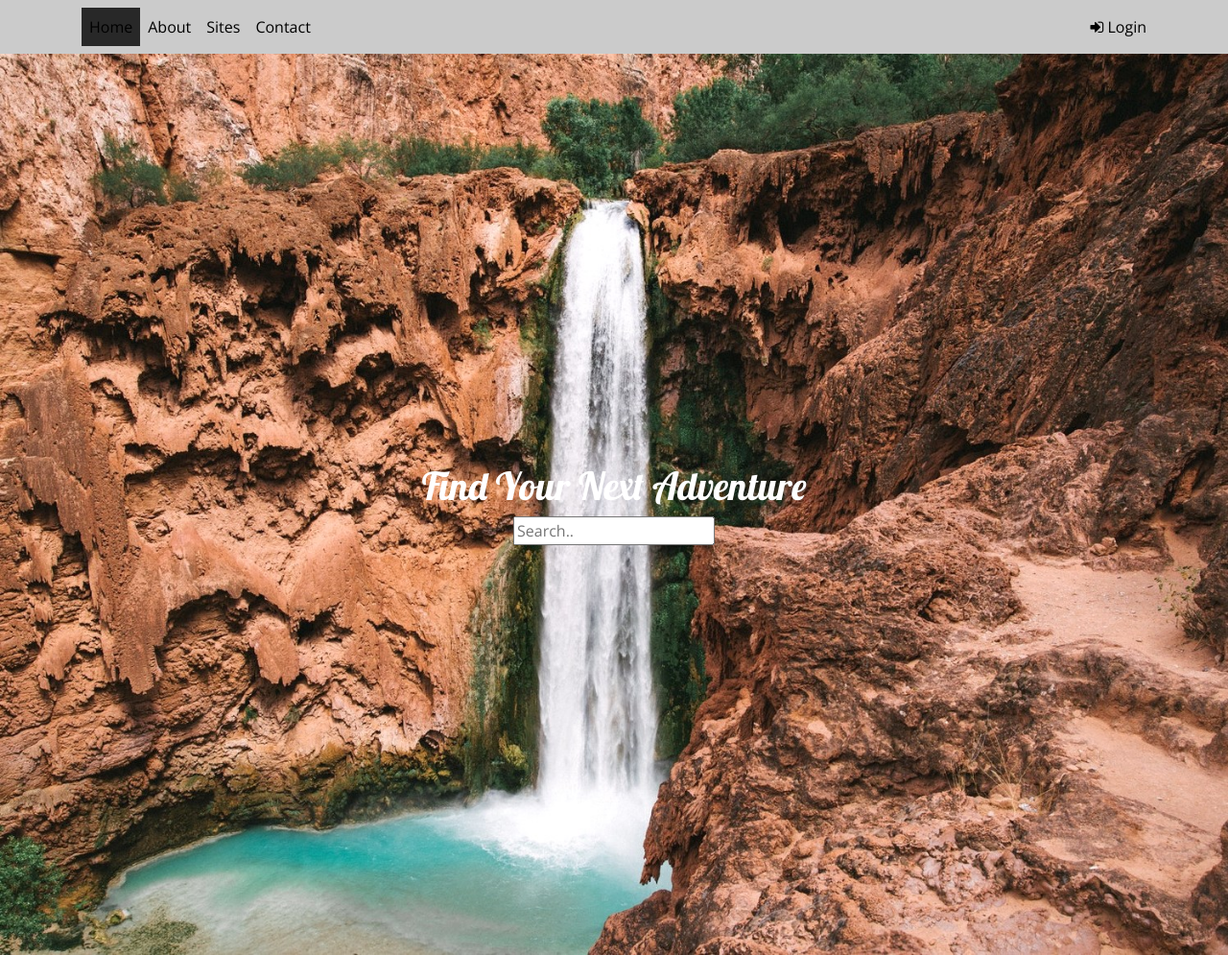
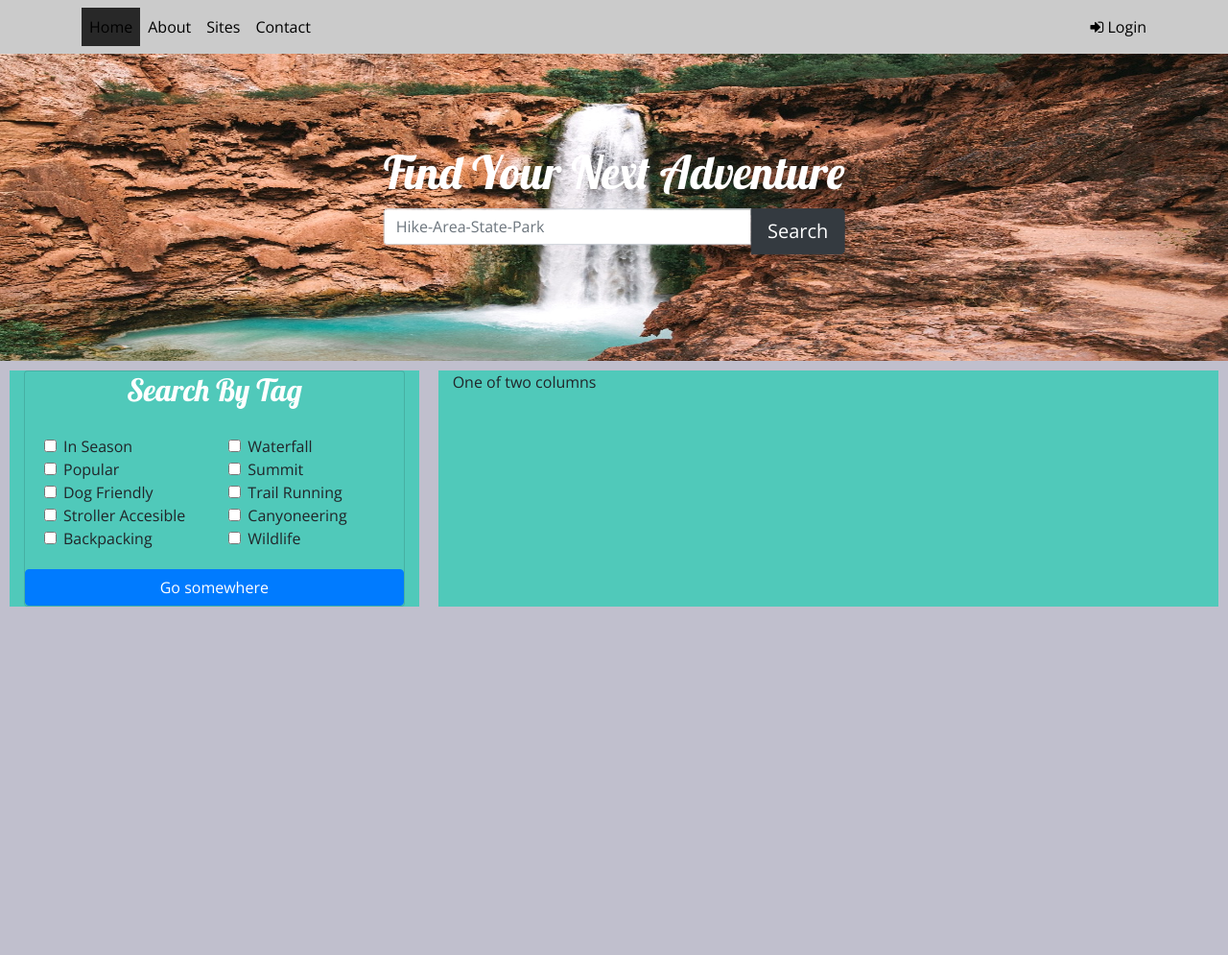
Before and after one commit to the-vagabond-blonde/hikeaz, a website: page index.html in a window 1280 px wide. Shown: the whole page at 96% size. After the commit the page ends 800 px from the top, so only its background shows below. Drawn offline with nearby package versions, Linux system fonts and the light colour scheme.

Commit message:
second div layout complete

```diff
--- a/css/style.css
+++ b/css/style.css
@@ -2,12 +2,14 @@ body {font-family: "Open Sans", sans-serif;
     background: #C0BFCD;
 }
 
-h1, h2, h3 {
+h1 {
     font-family: "Lobster", cursive;
+    font-size: 3rem;
 }
 
-h2 {
-    color: #3046C5;
+h2, h3 {
+    font-family: "Lobster", cursive;
+    color: white;
 }
 
 header h2 {
@@ -77,3 +79,25 @@ header h2 {
     left: 50%;
     transform: translate(-50%, -50%);
   }
+
+  .search {
+      font-size:1.5rem;
+  }
+
+  .banner {
+    width: 100%;
+    height: 20rem;
+  }
+
+  .blue {
+      background-color: #50C9BA;
+      margin: 10px;
+  }
+
+  .card {
+      background-color: #50C9BA;
+  }
+
+  #card-title{
+    text-align: center;
+  }
--- a/index.html
+++ b/index.html
@@ -24,7 +24,6 @@
 
     <nav class="navbar navbar-expand-sm sticky-top">
         <div class="container">
-
             <button class="navbar-toggler" type="button" data-toggle="collapse" data-target="#nucampNavbar">
                 <span class="navbar-toggler-icon"></span></button>
             <div class="collapse navbar-collapse" id="nucampNavbar">
@@ -85,12 +84,104 @@
     </div>
 
     <div class="img-container">
-        <img src="Img/1557508727.jpg" alt="Havasupai Falls" style="width:100%;">
+        <img src="Img/1557508727.jpg" alt="Havasupai Falls" class="banner">
         <div class="centered">
             <h1>Find Your Next Adventure</h1>
-            <input type="text" placeholder="Search..">
+            <div class="input-group mb-3">
+                <input type="text" class="form-control" placeholder="Hike-Area-State-Park" aria-label="search"
+                    aria-describedby="basic-addon2">
+                <div class="input-group-append">
+                    <button class="btn btn-lg btn-dark" type="search">Search</button>
+                </div>
+            </div>
         </div>
     </div>
+
+
+    <div class="container-fluid">
+        <div class="row">
+            <div class="col-sm-4 blue">
+                <div class="card" style="">
+                    <h2 id="card-title"> Search By Tag </h2>
+                    <div class="card-body">
+                        <div class="row">
+                            <div class="col">
+                                <div class="form-check">
+                                    <input class="form-check-input" type="checkbox" value="" id="flexCheckDefault">
+                                    <label class="form-check-label" for="flexCheckDefault">
+                                        In Season
+                                    </label>
+                                </div>
+                                <div class="form-check">
+                                    <input class="form-check-input" type="checkbox" value="" id="flexCheckDefault">
+                                    <label class="form-check-label" for="flexCheckDefault">
+                                        Popular
+                                    </label>
+                                </div>
+                                <div class="form-check">
+                                    <input class="form-check-input" type="checkbox" value="" id="flexCheckDefault">
+                                    <label class="form-check-label" for="flexCheckDefault">
+                                        Dog Friendly
+                                    </label>
+                                </div>
+                                <div class="form-check">
+                                    <input class="form-check-input" type="checkbox" value="" id="flexCheckDefault">
+                                    <label class="form-check-label" for="flexCheckDefault">
+                                        Stroller Accesible
+                                    </label>
+                                </div>
+                                <div class="form-check">
+                                    <input class="form-check-input" type="checkbox" value="" id="flexCheckDefault">
+                                    <label class="form-check-label" for="flexCheckDefault">
+                                        Backpacking
+                                    </label>
+                                </div>
+                            </div>
+                            <div class="col">
+                                <div class="form-check">
+                                    <input class="form-check-input" type="checkbox" value="" id="flexCheckDefault">
+                                    <label class="form-check-label" for="flexCheckDefault">
+                                        Waterfall
+                                    </label>
+                                </div>
+                                <div class="form-check">
+                                    <input class="form-check-input" type="checkbox" value="" id="flexCheckDefault">
+                                    <label class="form-check-label" for="flexCheckDefault">
+                                        Summit
+                                    </label>
+                                </div>
+                                <div class="form-check">
+                                    <input class="form-check-input" type="checkbox" value="" id="flexCheckDefault">
+                                    <label class="form-check-label" for="flexCheckDefault">
+                                        Trail Running
+                                    </label>
+                                </div>
+                                <div class="form-check">
+                                    <input class="form-check-input" type="checkbox" value="" id="flexCheckDefault">
+                                    <label class="form-check-label" for="flexCheckDefault">
+                                        Canyoneering
+                                    </label>
+                                </div>
+                                <div class="form-check">
+                                    <input class="form-check-input" type="checkbox" value="" id="flexCheckDefault">
+                                    <label class="form-check-label" for="flexCheckDefault">
+                                        Wildlife
+                                    </label>
+                                </div>
+                            </div>
+                        </div>
+                    </div>
+                    <a href="#" class="btn btn-primary">Go somewhere</a>
+                </div>
+            </div>
+            <div class="col-sm blue">
+                One of two columns
+            </div>
+        </div>
+
+    </div>
+
+
 
     <!-- jQuery must come first, then Popper.js, then the Bootstrap JavaScript plugins.-->
     <script src="node_modules/jquery/dist/jquery.slim.min.js"></script>
```
Also changed, not shown: aboutus.html (+6 -5 lines).
